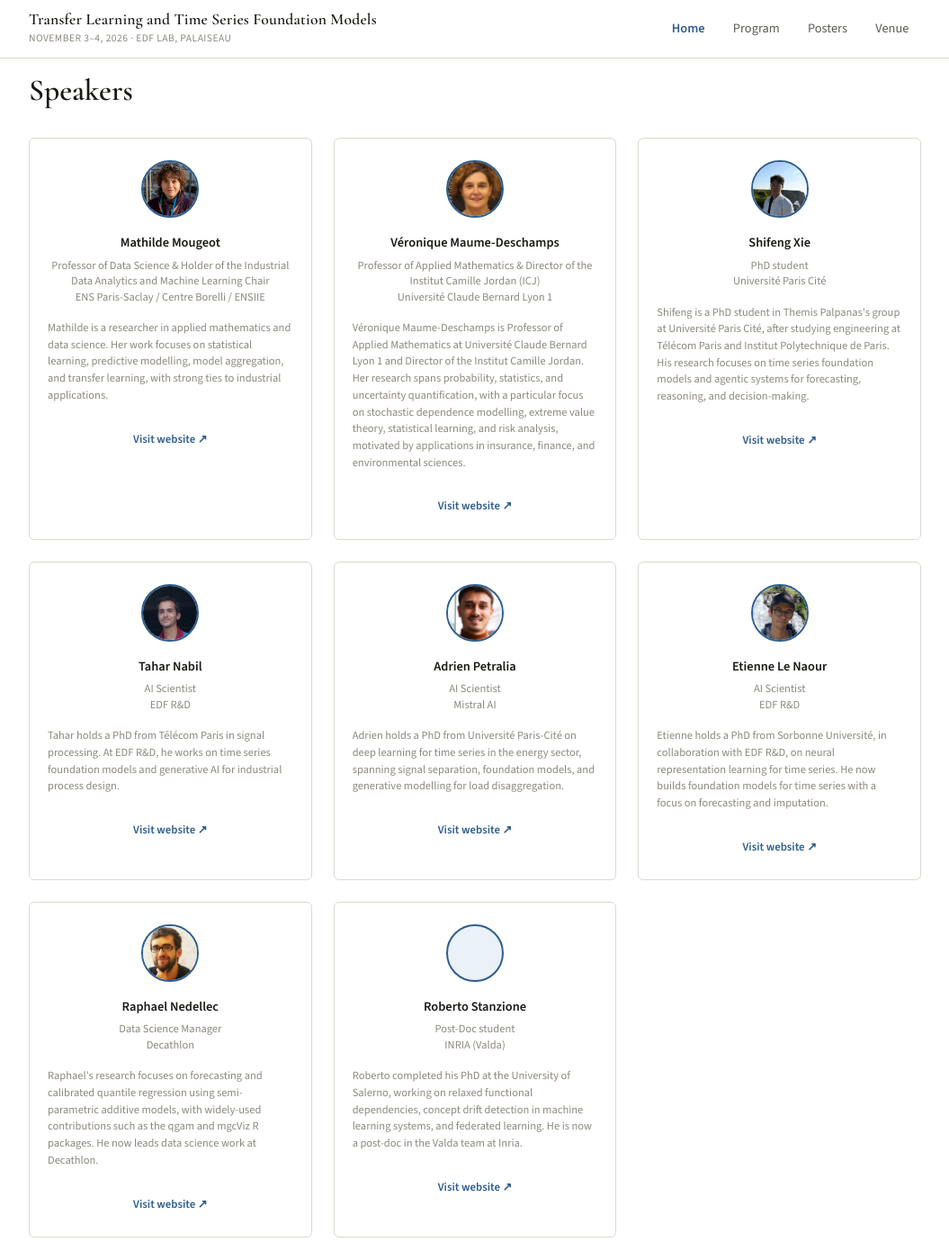
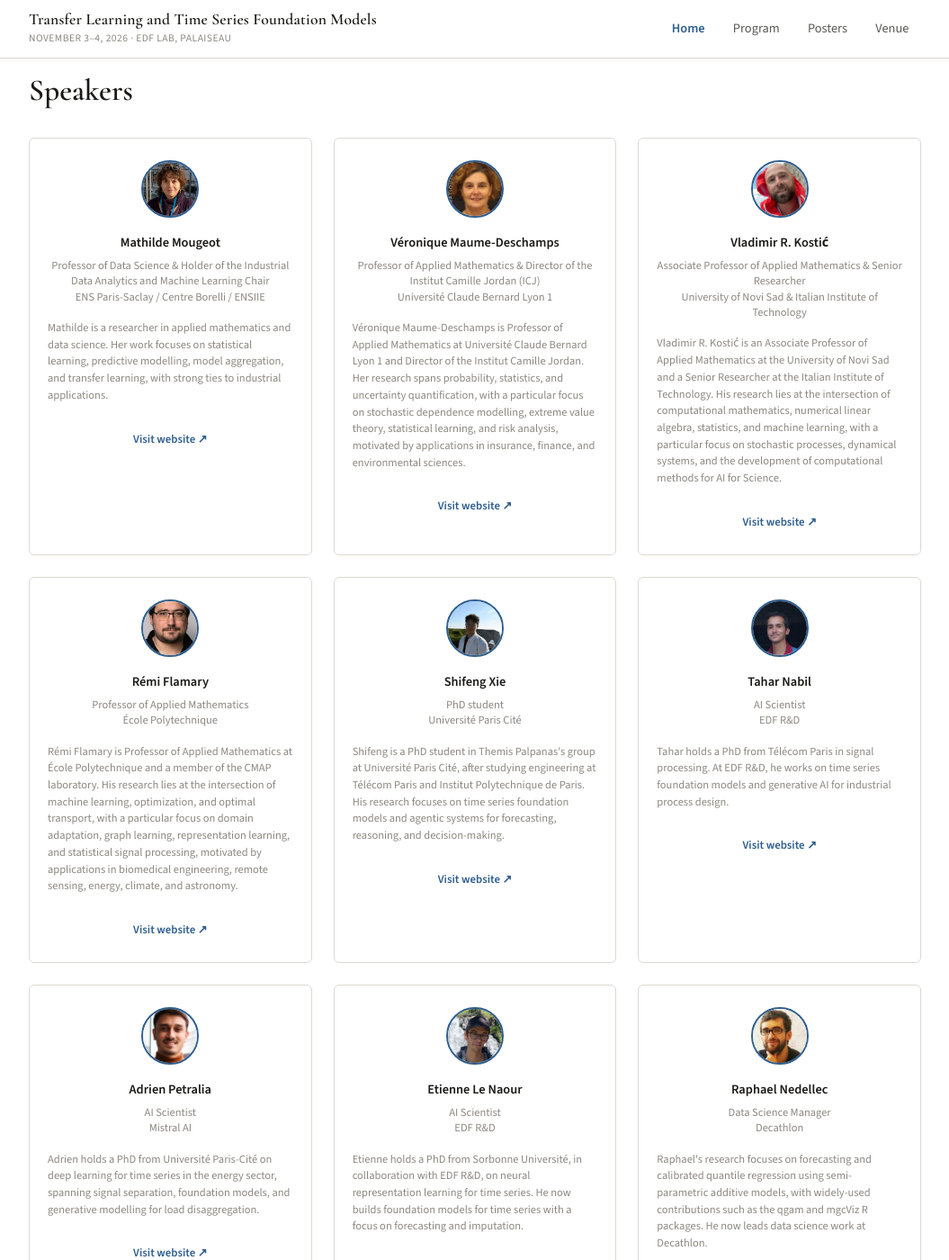
Before and after one commit to yvenn-amara/DECATTLON, a Jekyll site: the page built from index.md, in a window 1280 px wide and 1400 px high, scrolled down 1278 px. Shown: the whole window at 90% size, without its empty margins (112-1167 px from the left). Built offline with Jekyll 4.4.1, drawn with Linux system fonts in a browser that asks for light colours.

Commit message:
Update speakers.yml

```diff
--- a/_data/speakers.yml
+++ b/_data/speakers.yml
@@ -20,6 +20,20 @@
   photo: "assets/img/Maume-Deschamps.png"
   bio: "Véronique Maume-Deschamps is Professor of Applied Mathematics at Université Claude Bernard Lyon 1 and Director of the Institut Camille Jordan. Her research spans probability, statistics, and uncertainty quantification, with a particular focus on stochastic dependence modelling, extreme value theory, statistical learning, and risk analysis, motivated by applications in insurance, finance, and environmental sciences."
   website: "https://math.univ-lyon1.fr/~maume/"
+
+- name: "Vladimir R. Kostić"
+  affiliation: "University of Novi Sad & Italian Institute of Technology"
+  title: "Associate Professor of Applied Mathematics & Senior Researcher"
+  photo: "assets/img/Kostic.png"
+  bio: "Vladimir R. Kostić is an Associate Professor of Applied Mathematics at the University of Novi Sad and a Senior Researcher at the Italian Institute of Technology. His research lies at the intersection of computational mathematics, numerical linear algebra, statistics, and machine learning, with a particular focus on stochastic processes, dynamical systems, and the development of computational methods for AI for Science."
+  website: "https://vladi-iit.github.io/"
+
+- name: "Rémi Flamary"
+  affiliation: "École Polytechnique"
+  title: "Professor of Applied Mathematics"
+  photo: "assets/img/Flamary.png"
+  bio: "Rémi Flamary is Professor of Applied Mathematics at École Polytechnique and a member of the CMAP laboratory. His research lies at the intersection of machine learning, optimization, and optimal transport, with a particular focus on domain adaptation, graph learning, representation learning, and statistical signal processing, motivated by applications in biomedical engineering, remote sensing, energy, climate, and astronomy."
+  website: "https://remi.flamary.com/"
 
 - name: "Shifeng Xie"
   affiliation: "Université Paris Cité"
```
